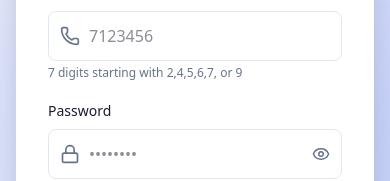
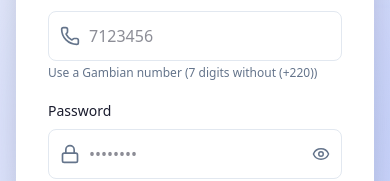
Before and after one commit to ebrimaporeh/daara-attendance-frontend, a React (Vite) app: page /login in a window 390 px wide. Shown: the part 298-479 px from the top of the page. Built offline with nearby package versions, Linux system fonts and the light colour scheme.

Commit message:
login and register form phone descrptions

```diff
--- a/src/pages/public/LoginPage.tsx
+++ b/src/pages/public/LoginPage.tsx
@@ -215,7 +215,7 @@ const LoginPage: React.FC = () => {
                     )}
                   </AnimatePresence>
                   <p className="mt-1 text-xs text-muted">
-                    7 digits starting with 2,4,5,6,7, or 9
+                    Use a Gambian number (7 digits without (+220))
                   </p>
                 </div>
 
--- a/src/pages/public/RegisterPage.tsx
+++ b/src/pages/public/RegisterPage.tsx
@@ -206,7 +206,7 @@ const RegisterPage: React.FC = () => {
                   )}
                 </AnimatePresence>
                 <p className="mt-1 text-xs text-muted">
-                  7 digits starting with 2,4,5,6,7, or 9
+                  Use a Gambian number (7 digits without (+220))
                 </p>
               </div>
 
```
